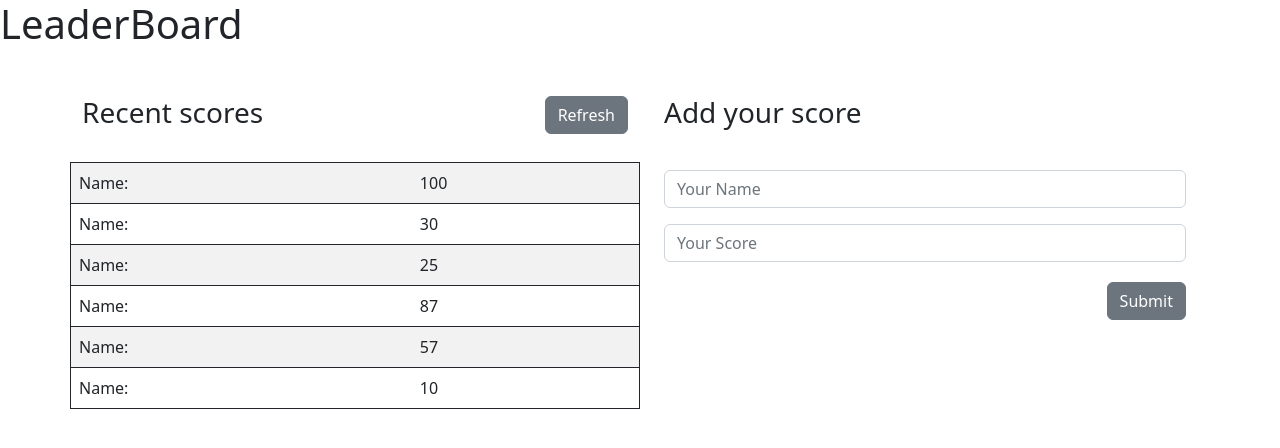
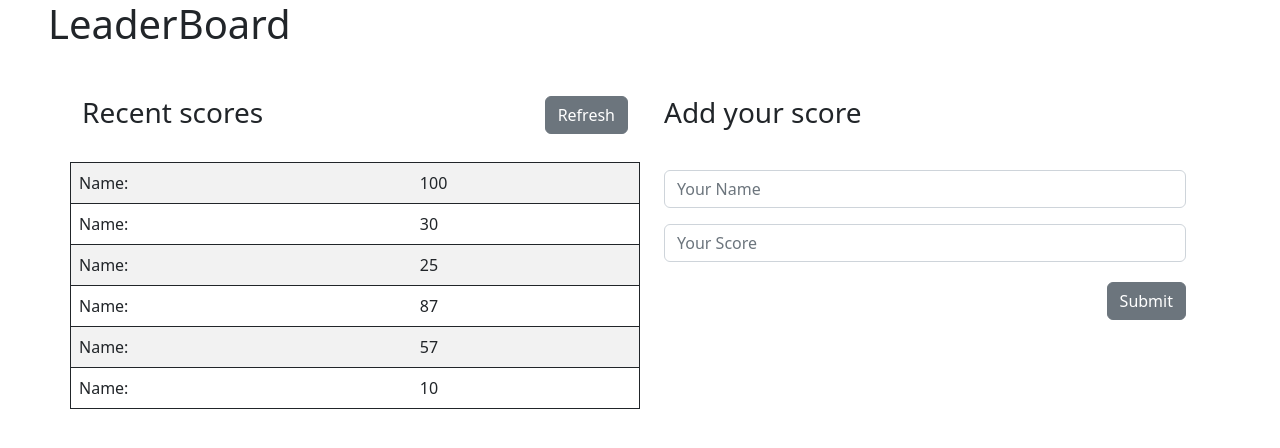
Before and after one commit to yin-ka/leaderboard, a website built with webpack: page src/index.html in a window 1280 px wide. Built offline with nearby package versions, Linux system fonts and the light colour scheme.

```diff
--- a/src/index.html
+++ b/src/index.html
@@ -8,7 +8,7 @@
 </head>
 <body>
     <main>
-        <h1 class="title">LeaderBoard</h1>
+        <h1 class="ms-5 title">LeaderBoard</h1>
 
         <section class="container mt-5">
           <div class="row">
```
Also changed, not shown: README.md.
